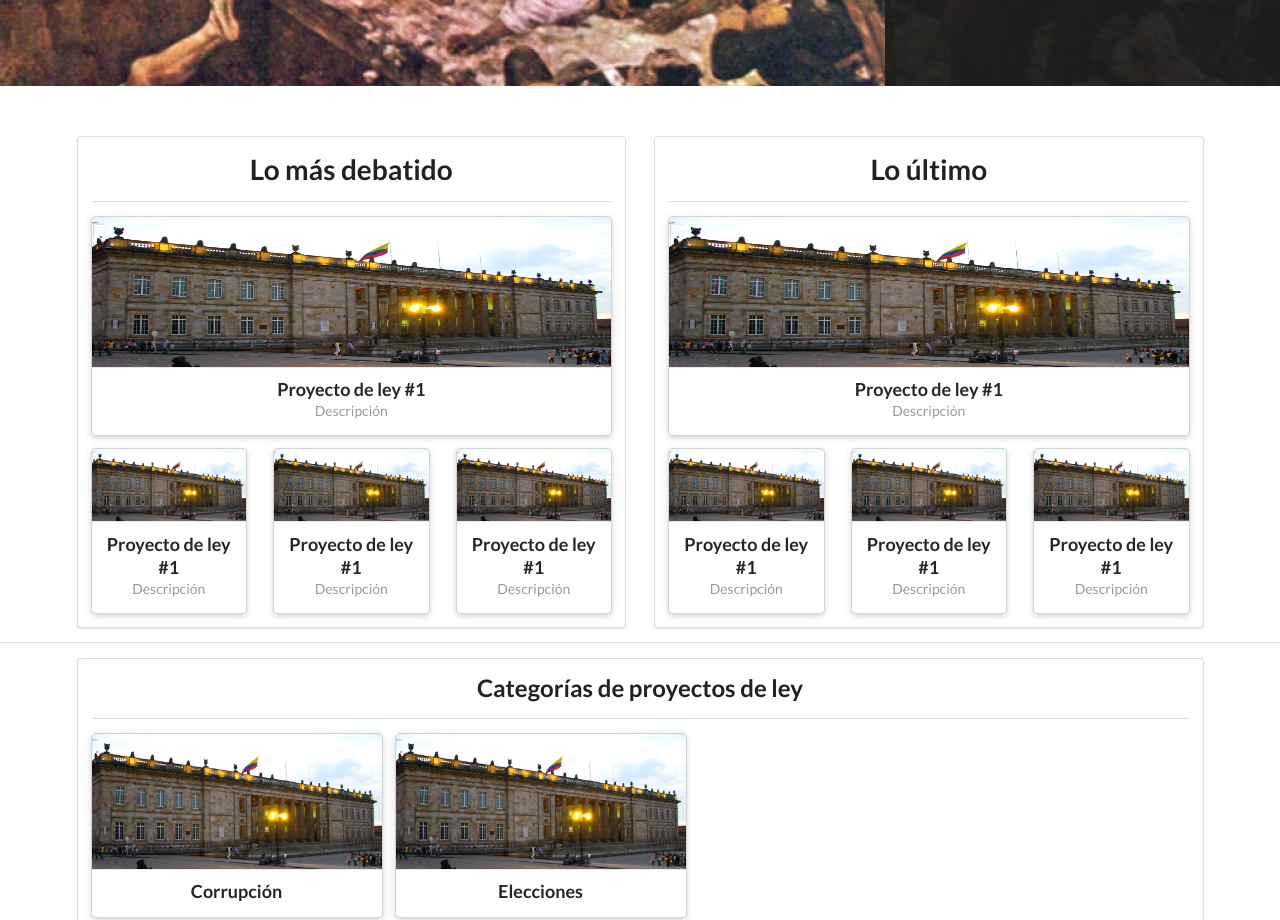
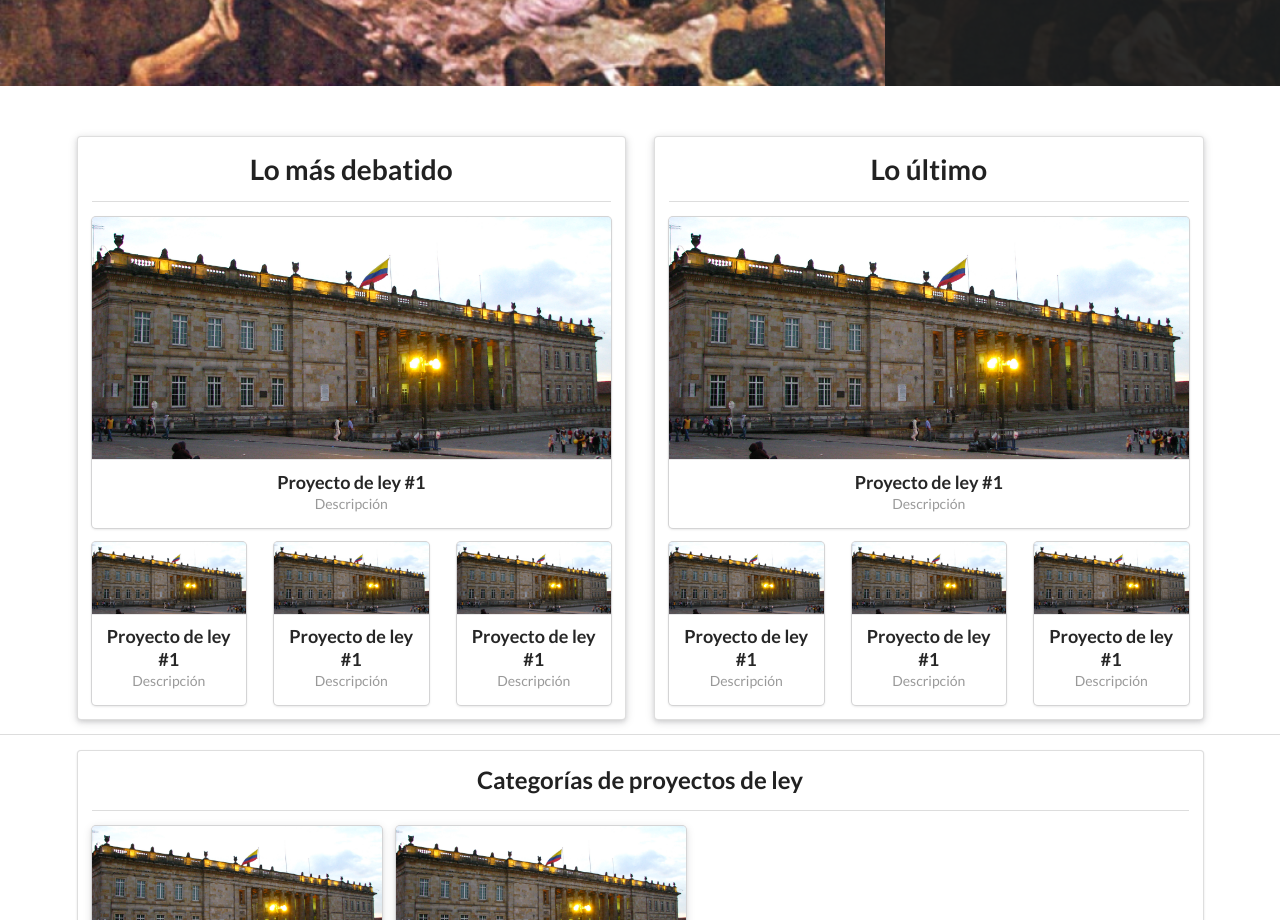
Before and after one commit to Agora-SE2/IS2_Agora_FE, a React (Create React App) app: page / in a window 1280 px wide. Shown: the part 500-1420 px from the top of the page. Built offline with nearby package versions, Linux system fonts and the light colour scheme.

Commit message:
Change shadows on news mosaic

```diff
--- a/src/components/NewsCard.js
+++ b/src/components/NewsCard.js
@@ -5,7 +5,7 @@ import './NewsCard.css';
 export default class NewsCard extends Component {
     render() {
         return (
-            <div class="ui news fluid raised card">
+            <div class="ui news fluid card">
                 <a class="image" href="#">
                     <img src={ ImgCapitolio } alt="Descripción estándar de la imagen" />
                 </a>
--- a/src/components/NewsMosaic.js
+++ b/src/components/NewsMosaic.js
@@ -4,7 +4,7 @@ import NewsCard from './NewsCard.js';
 export default class NewsMosaic extends Component {
     render() {
         return (
-            <div style={{ marginTop: 50 + 'px' }} className="ui news mosaic segment">
+            <div style={{ marginTop: 50 + 'px' }} className="ui news mosaic raised segment">
                 <h1>{this.props.title}</h1>
                 <div className="ui divider"></div>
                 <div className="ui container">
```
